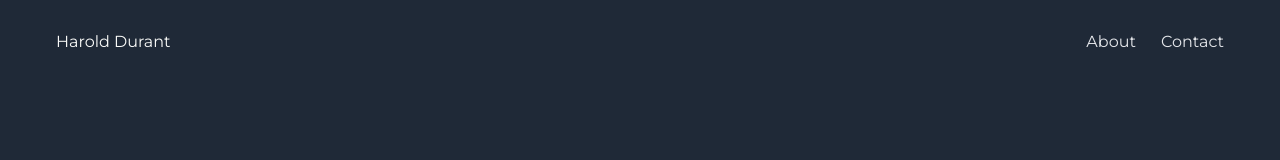
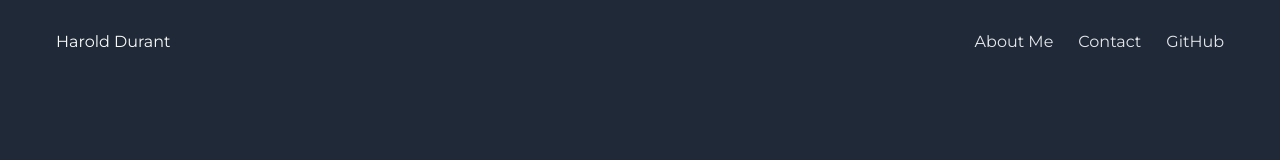
Before and after one commit to ROIEngineer/portfolio-web, a plain HTML site: page index.html in a window 1280 px wide. Shown: the top 160 px of the page. Drawn offline with Linux system fonts and the light colour scheme.

Commit message:
Update and add header link

```diff
--- a/index.html
+++ b/index.html
@@ -34,8 +34,9 @@
       <div class="logo">Harold Durant</div>
       <nav aria-label="Main site navigation">
         <ul>
-          <li><a href="#" class="nav-link">About</a></li>
+          <li><a href="#" class="nav-link">About Me</a></li>
           <li><a href="#" class="nav-link">Contact</a></li>
+          <li><a href="#" class="nav-link">GitHub</a></li>
         </ul>
       </nav>
     </div>
```
